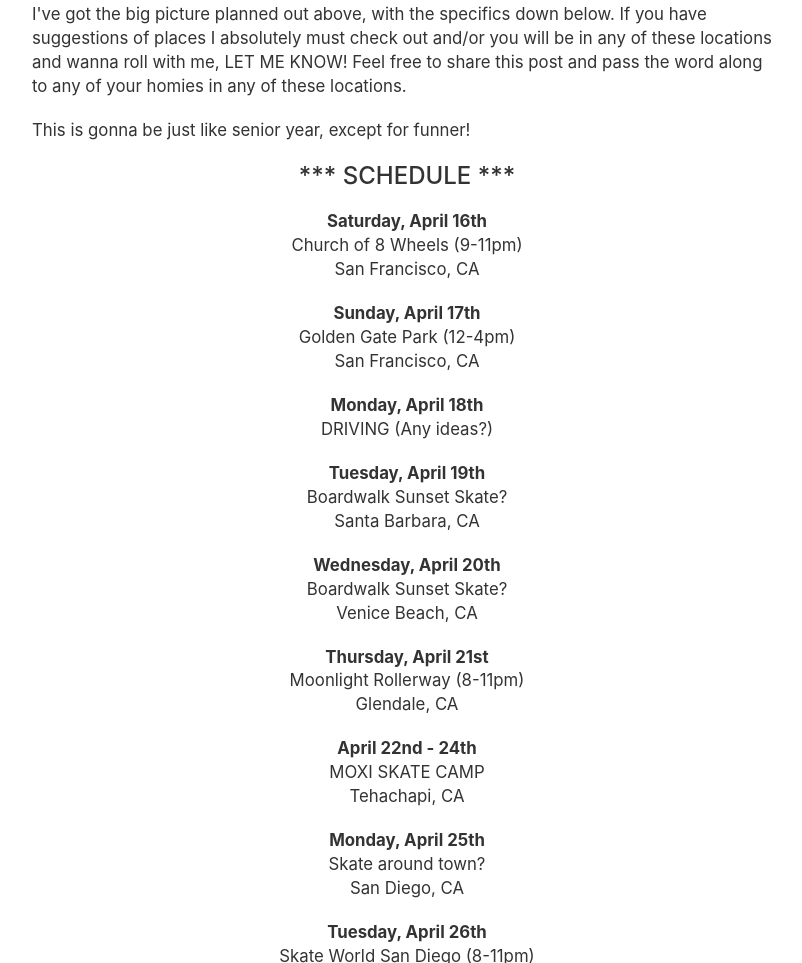
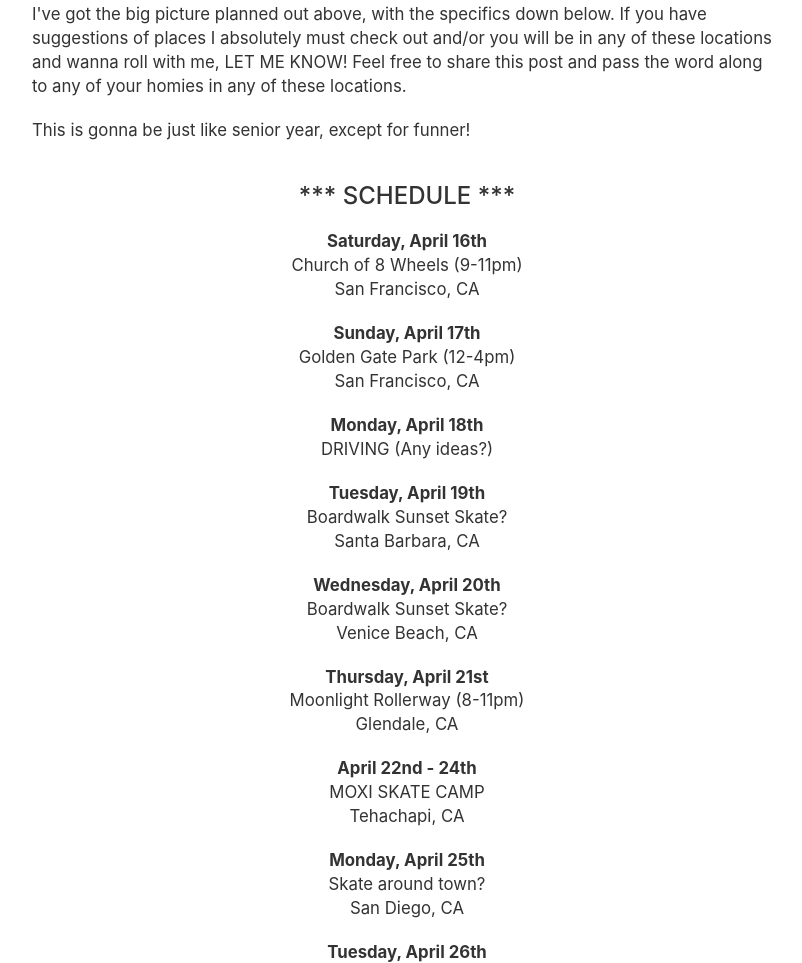
Before and after one commit to eliduke/skatertots.org, a plain HTML site: page index.html in a window 1280 px wide. Shown: the part 1123-2086 px from the top of the page, without its empty margins (233-1035 px from the left). Drawn offline with nearby package versions, Linux system fonts and the light colour scheme.

Commit message:
more top padding on skate camp h3

```diff
--- a/index.html
+++ b/index.html
@@ -55,6 +55,10 @@
 
     .skate-camp img {
       margin-bottom: 30px;
+    }
+
+    .skate-camp h3 {
+      margin-top: 40px;
     }
 
     .skate-camp p {
```
